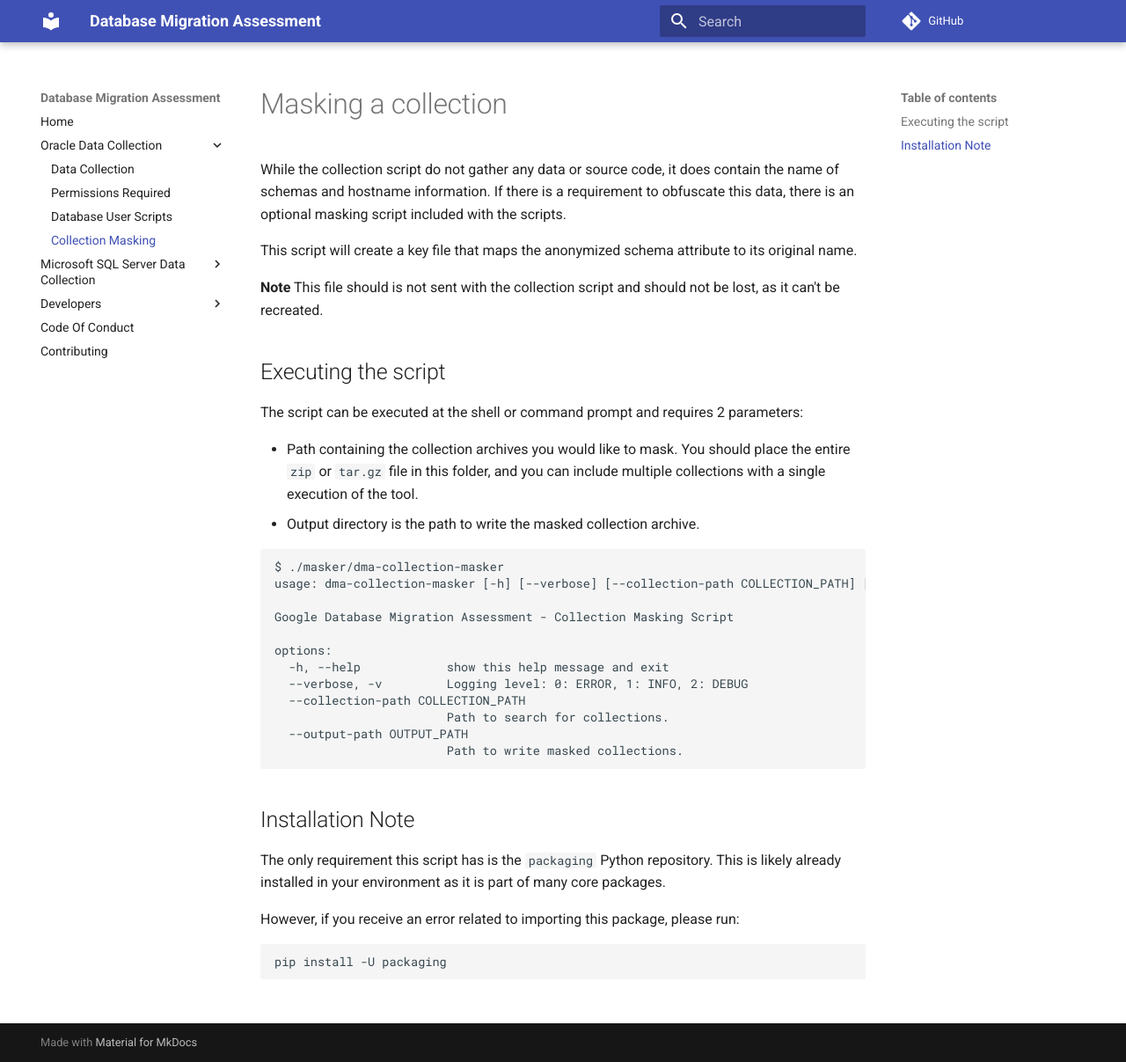
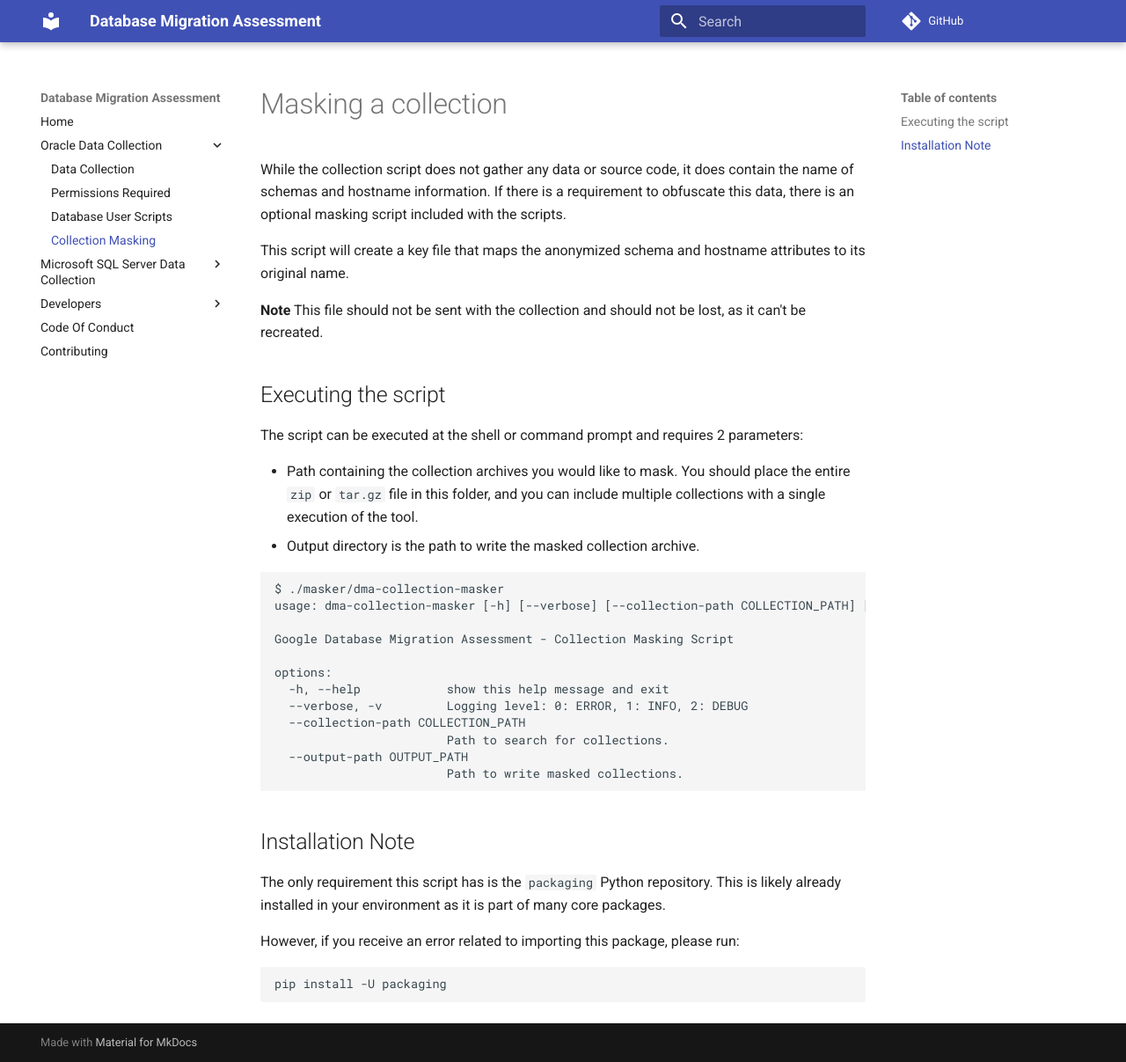
Before and after one commit to GoogleCloudPlatform/database-assessment, an MkDocs documentation site: the page built from docs/user_guide/oracle/collection_masker.md, in a window 1280 px wide and 1207 px high. Shown: the whole window at 88% size. Built offline with MkDocs 1.6.1 and Material for MkDocs 9.7.7, drawn with Linux system fonts in a browser that asks for light colours; comment, search, counter and statistics services are not loaded.

Commit message:
fix: documentation adjustments

```diff
--- a/docs/user_guide/oracle/collection_masker.md
+++ b/docs/user_guide/oracle/collection_masker.md
@@ -1,10 +1,10 @@
 # Masking a collection
 
-While the collection script do not gather any data or source code, it does contain the name of schemas and hostname information. If there is a requirement to obfuscate this data, there is an optional masking script included with the scripts.
+While the collection script does not gather any data or source code, it does contain the name of schemas and hostname information. If there is a requirement to obfuscate this data, there is an optional masking script included with the scripts.
 
-This script will create a key file that maps the anonymized schema attribute to its original name.
+This script will create a key file that maps the anonymized schema and hostname attributes to its original name.
 
-**Note** This file should is not sent with the collection script and should not be lost, as it can't be recreated.
+**Note** This file should not be sent with the collection and should not be lost, as it can't be recreated.
 
 ## Executing the script
 
```
